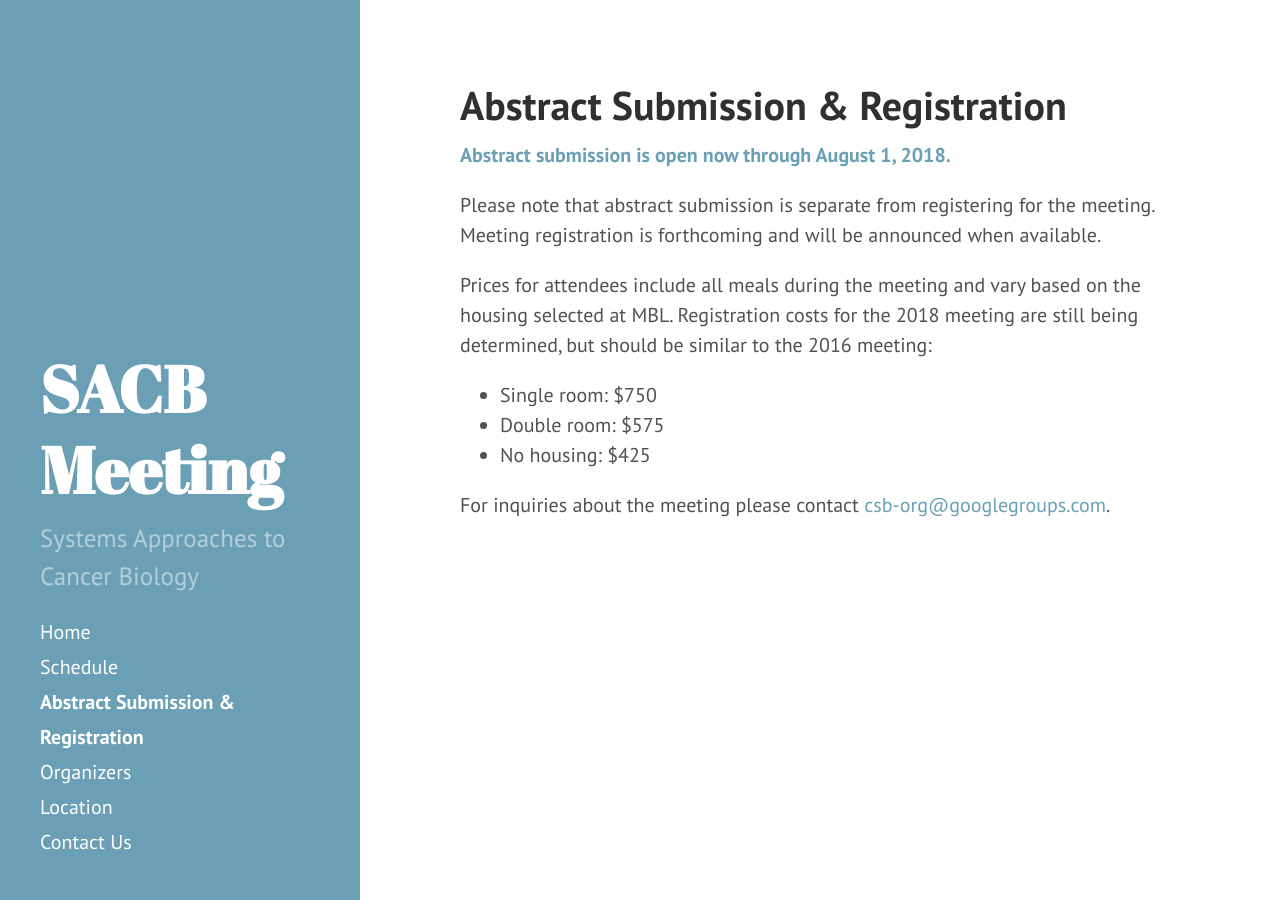
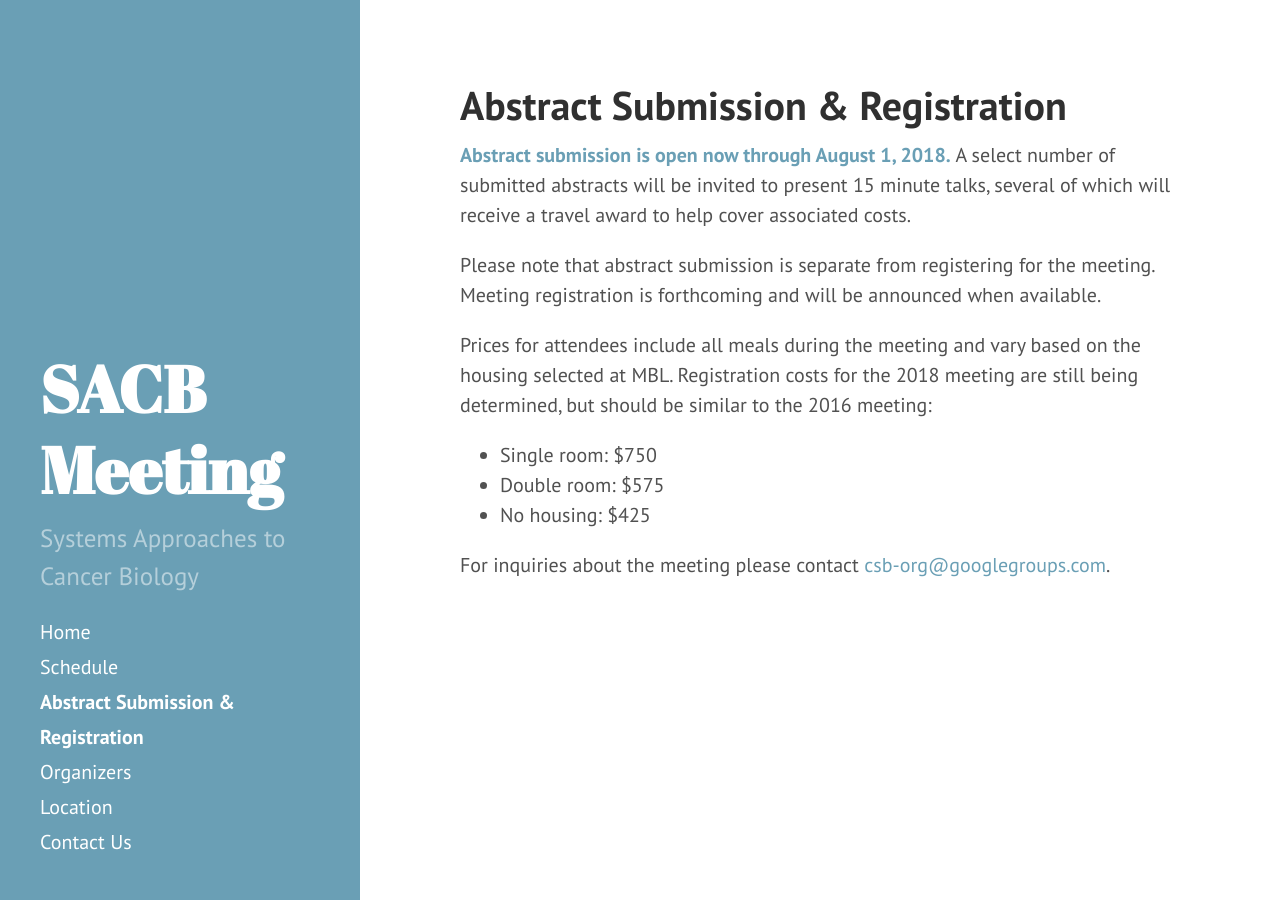
Before and after one commit to AECCSB/sacb-meeting, a Jekyll site: the page built from registration-abstract-submission.md, in a window 1280 px wide. Built offline with Jekyll 4.4.1, drawn with Linux system fonts in a browser that asks for light colours.

Commit message:
Update registration-abstract-submission.md

```diff
--- a/registration-abstract-submission.md
+++ b/registration-abstract-submission.md
@@ -3,7 +3,7 @@ title: Abstract Submission & Registration
 layout: page
 ---
 
-**[Abstract submission is open now through August 1, 2018.](https://redcap.sagebase.org/redcap/surveys/?s=T9YL4X44KF)**
+**[Abstract submission is open now through August 1, 2018.](https://redcap.sagebase.org/redcap/surveys/?s=T9YL4X44KF)** A select number of submitted abstracts will be invited to present 15 minute talks, several of which will receive a travel award to help cover associated costs.
 
 Please note that abstract submission is separate from registering for the meeting. Meeting registration is forthcoming and will be announced when available.
 
```
